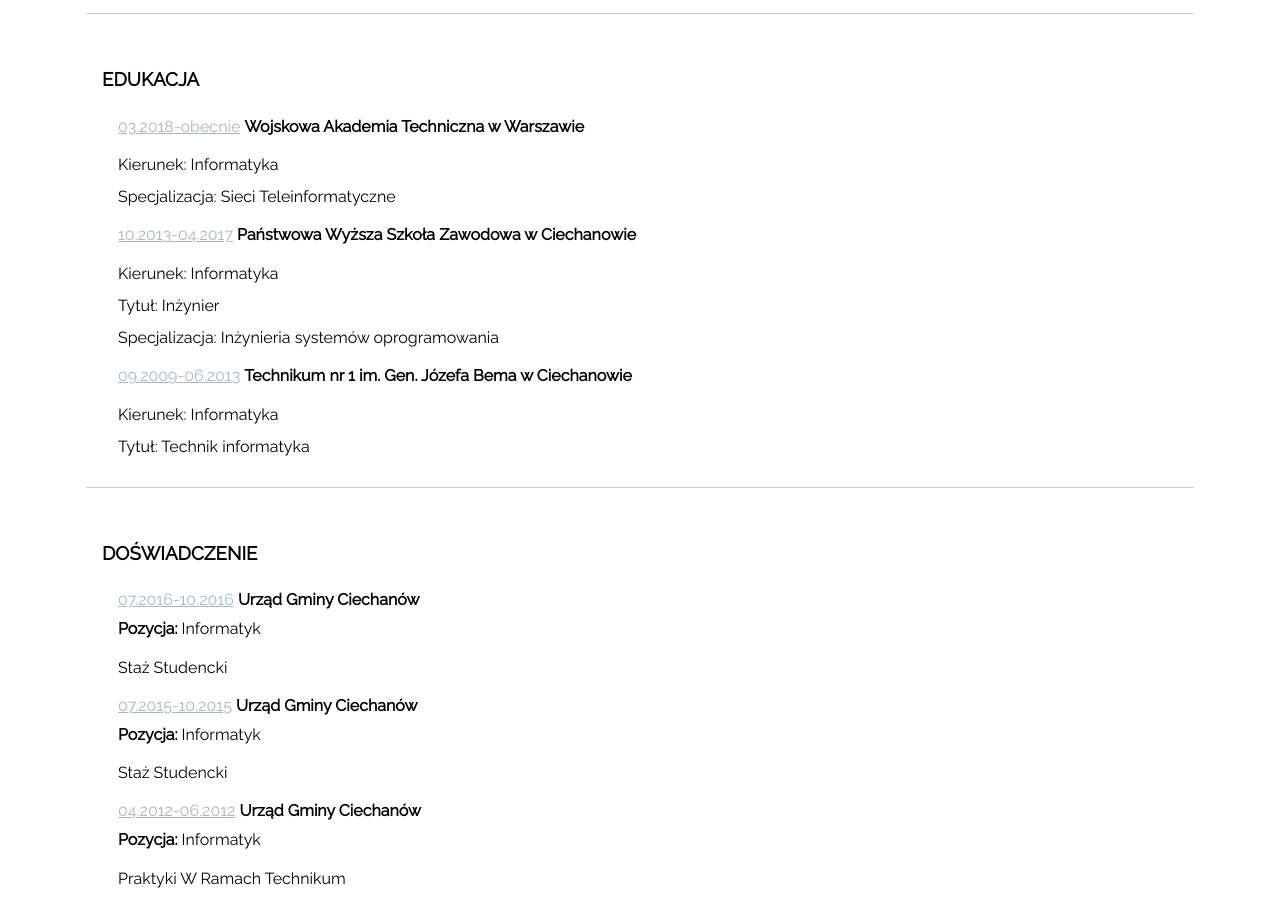
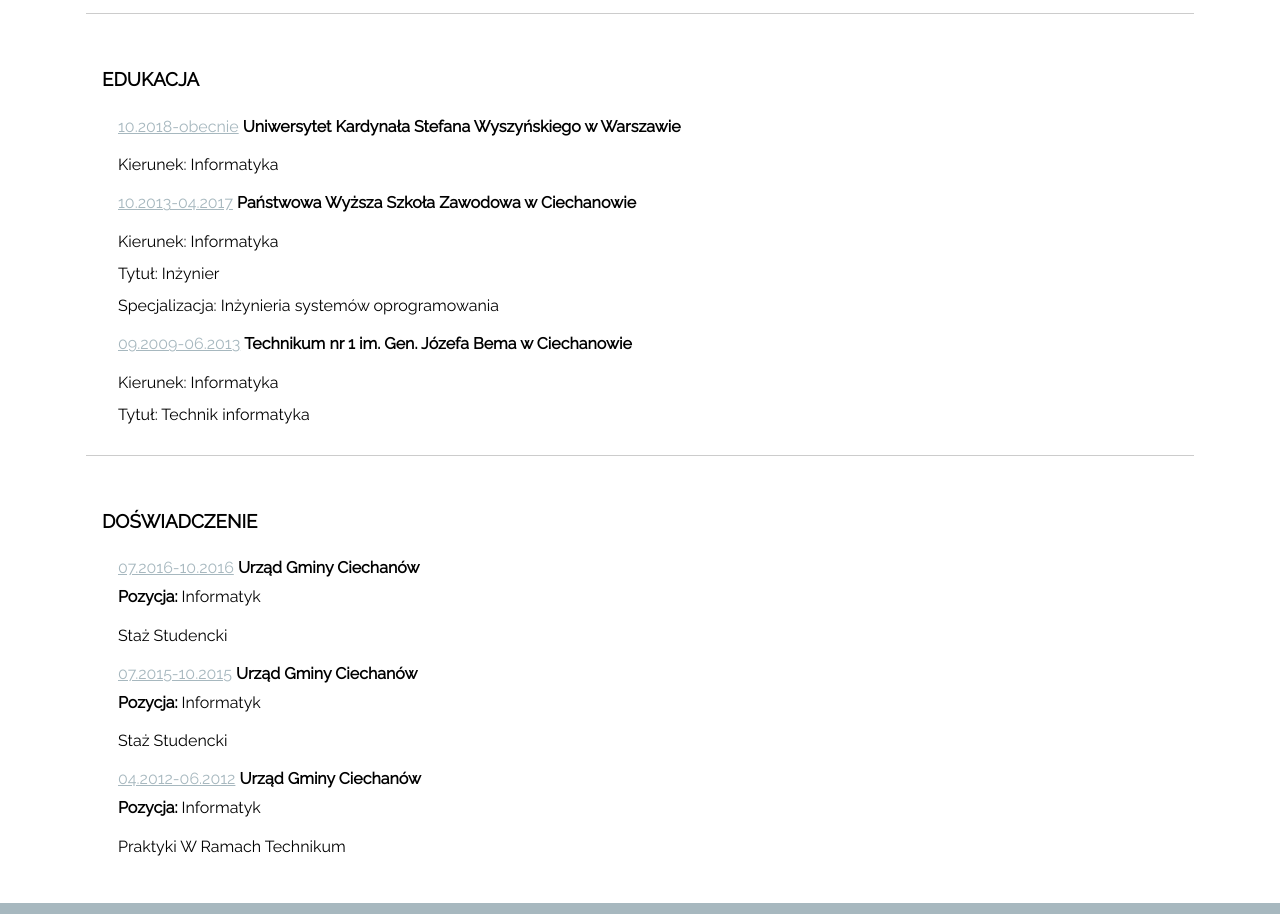
Before and after one commit to PiotrPomaski/CV, a plain HTML site: page index.html in a window 1280 px wide. Shown: the part 1264-2178 px from the top of the page. Drawn offline with Linux system fonts and the light colour scheme.

Commit message:
Update index.html

```diff
--- a/index.html
+++ b/index.html
@@ -72,12 +72,11 @@
 				<h3>Edukacja</h3>
 	        <article>
 	        <div class="school">
-                <span>03.2018-obecnie</span>
-                <strong>Wojskowa Akademia Techniczna w Warszawie</strong>
+                <span>10.2018-obecnie</span>
+                <strong>Uniwersytet Kardynała Stefana Wyszyńskiego w Warszawie</strong>
 	        </div>
 	        <div class="description">
 	          <p>Kierunek: Informatyka</p>
-                <p>Specjalizacja: Sieci Teleinformatyczne</p>
 	        </div>
 	        </article>
             <article>
```
